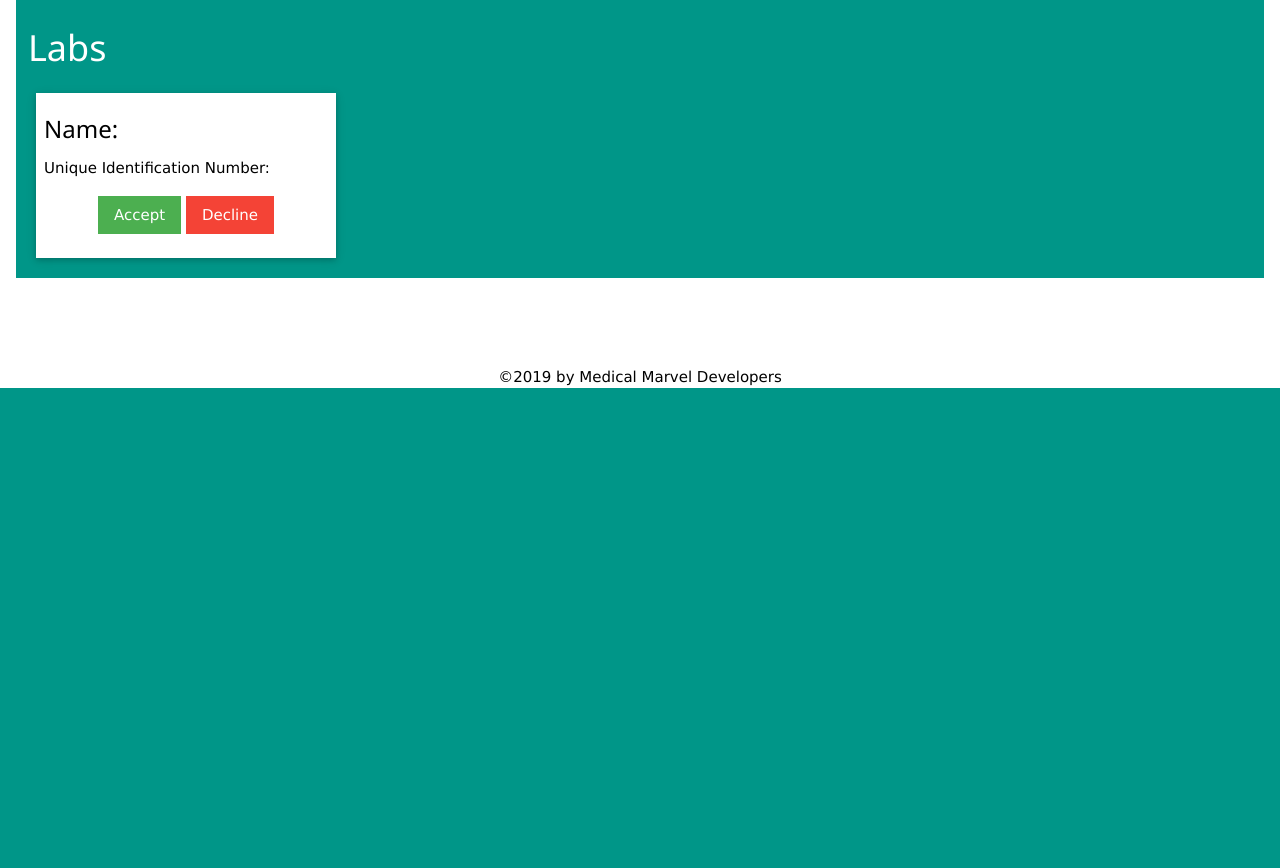
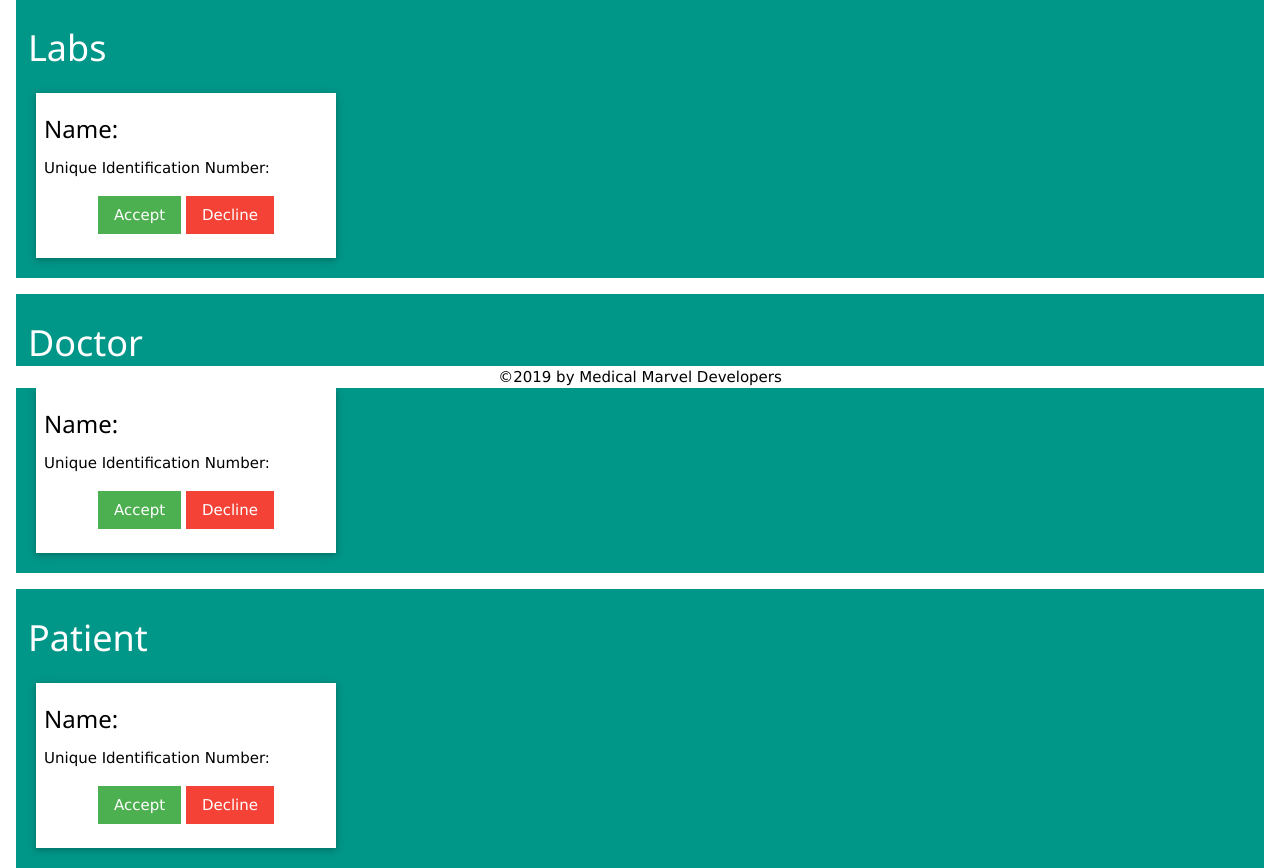
Before and after one commit to medical-marvel/Website, a PHP site: page /AdminPage.php in a window 1280 px wide. Shown: the part 412-1280 px from the top of the page. Before the commit the page ends 800 px from the top, so only its background shows below. Run offline with PHP 8.4, Linux system fonts and the light colour scheme; some libraries are stand-ins or nearby versions.

Commit message:
Update AdminPage.php

```diff
--- a/AdminPage.php
+++ b/AdminPage.php
@@ -53,5 +53,27 @@ require_once 'Header.php';
 			</div>
 		</div>
 	</div>
+	<div class="w3-container w3-teal" style="margin: 16px;padding: 12px">
+		<h1>Doctor</h1>
+		<div class="w3-card w3-white" style="width: 300px;padding: 8px;margin: 8px;float: left;">
+			<h3>Name: </h3>
+			<label>Unique Identification Number: </label>
+			<div class="w3-section w3-center">
+				<button class="w3-button w3-green">Accept</button>
+				<button class="w3-button w3-red">Decline</button>
+			</div>
+		</div>
+	</div>
+	<div class="w3-container w3-teal" style="margin: 16px;padding: 12px">
+		<h1>Patient</h1>
+		<div class="w3-card w3-white" style="width: 300px;padding: 8px;margin: 8px;float: left;">
+			<h3>Name: </h3>
+			<label>Unique Identification Number: </label>
+			<div class="w3-section w3-center">
+				<button class="w3-button w3-green">Accept</button>
+				<button class="w3-button w3-red">Decline</button>
+			</div>
+		</div>
+	</div>
 </body>
 </html>
```
